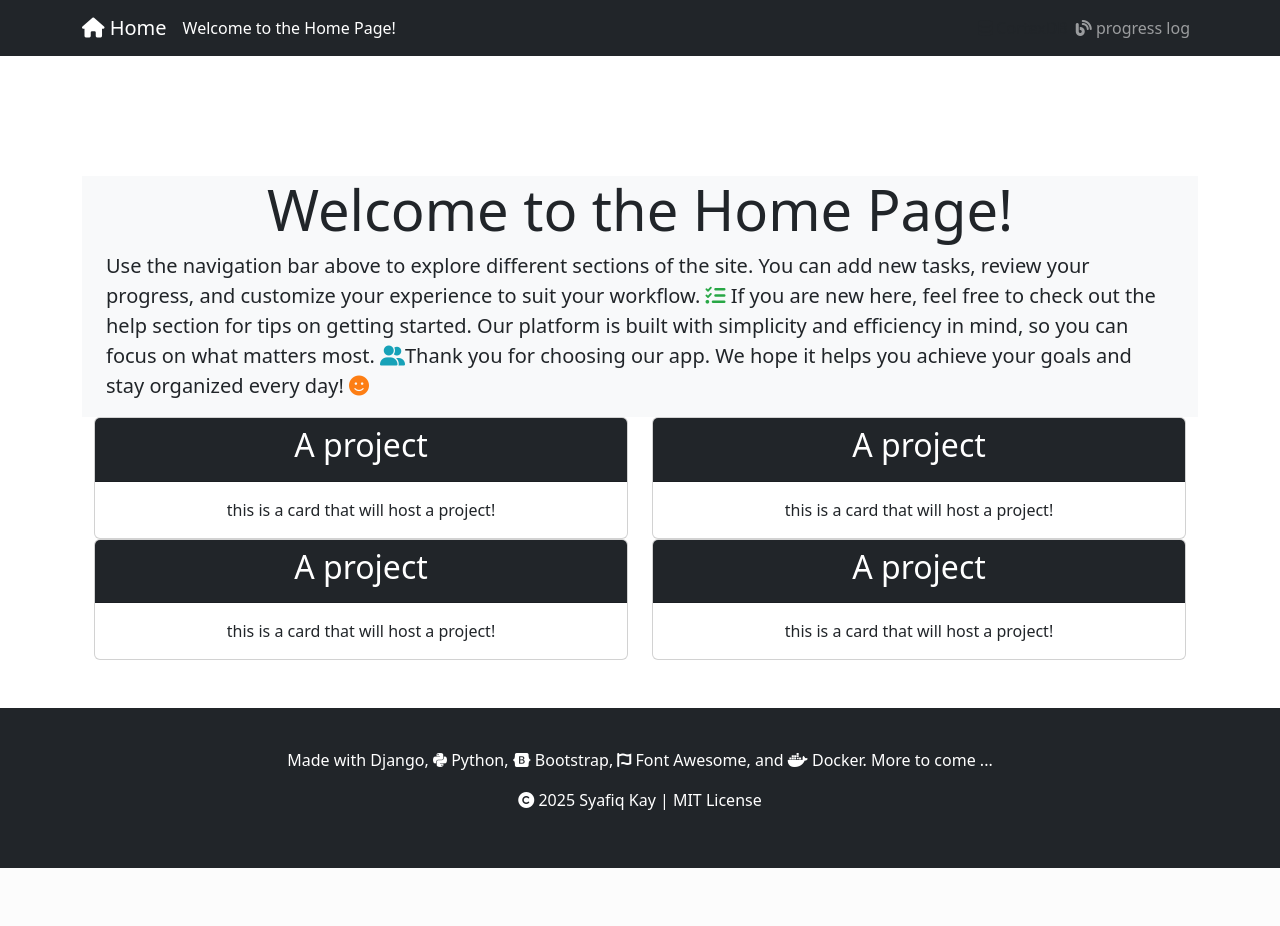
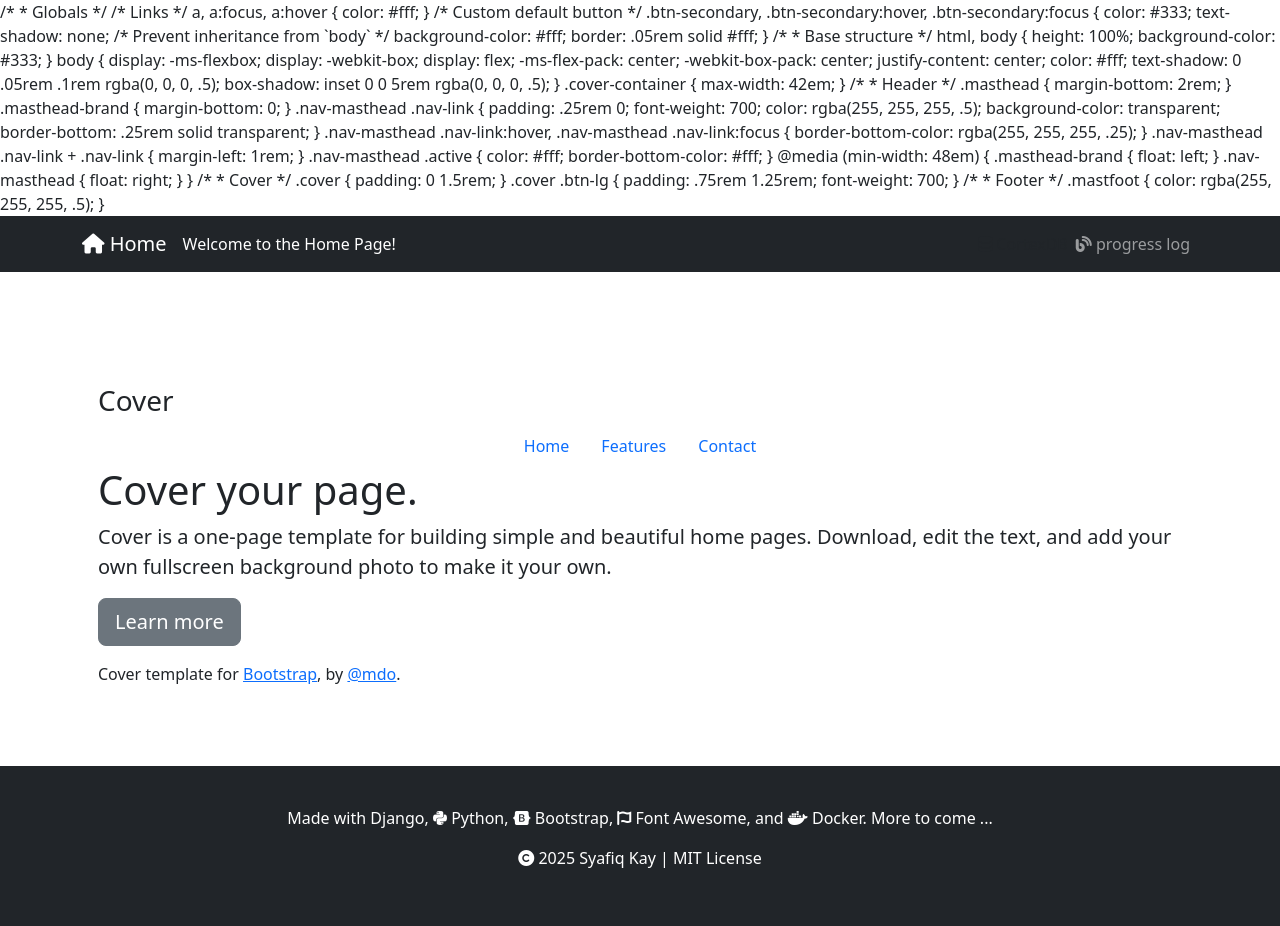
Before and after one commit to Syafiq-Kay-Ltd/MindStack, a Django app: page / in a window 1280 px wide. Before the commit the page ends 868 px from the top, so only its background shows below. Run offline with Django 5.2, Linux system fonts and the light colour scheme; some libraries are stand-ins or nearby versions.

Commit message:
feat: update home.html style

```diff
--- a/home/templates/home.html
+++ b/home/templates/home.html
@@ -4,65 +4,144 @@
     Home Page
 {% endblock %}
 
-{% block content %}
-<div class="container">
-    <br>
-    <div class="row">
-        <div class="jumbotron bg-light text-dark">
-            <div class="container">
-                <h2 class="display-4 text-center">{{ title|default:"Home" }}</h2>
-                <p class="lead">Use the navigation bar above to explore different sections of the site. You can add new tasks, review your progress, and customize your experience to suit your workflow.
-                    <i class="fas fa-tasks" style="color: #28a745;"></i> If you are new here, feel free to check out the help section for tips on getting started. Our platform is built with simplicity and efficiency in mind, so you can focus on what matters most.
-                    <i class="fas fa-user-friends" style="color: #17a2b8;"></i>Thank you for choosing our app. We hope it helps you achieve your goals and stay organized every day!
-                    <i class="fas fa-smile" style="color: #fd7e14;"></i>
-                </p>
-            </div>
-        </div>
-    </div>
-    <div class="row">
-        <div class="col-6">
-            <div class="card">
-                <div class="card-header bg-dark text-white">
-                    <h2 class="card-title text-center justify-content-center">A project</h2>
-                </div>
-                <div class="card-body text-center justify-content-center">
-                    <p class="card-text">this is a card that will host a project!</p>
-                </div>
-            </div>
-        </div>
-        <div class="col-6">
-            <div class="card">
-                <div class="card-header bg-dark text-white">
-                    <h2 class="card-title text-center justify-content-center">A project</h2>
-                </div>
-                <div class="card-body text-center justify-content-center">
-                    <p class="card-text">this is a card that will host a project!</p>
-                </div>
-            </div>
-        </div>
-    </div>
-    <div class="row">
-        <div class="col-6">
-            <div class="card">
-                <div class="card-header bg-dark text-white">
-                    <h2 class="card-title text-center justify-content-center">A project</h2>
-                </div>
-                <div class="card-body text-center justify-content-center">
-                    <p class="card-text">this is a card that will host a project!</p>
-                </div>
-            </div>
-        </div>
-        <div class="col-6">
-            <div class="card">
-                <div class="card-header bg-dark text-white">
-                    <h2 class="card-title text-center justify-content-center">A project</h2>
-                </div>
-                <div class="card-body text-center justify-content-center">
-                    <p class="card-text">this is a card that will host a project!</p>
-                </div>
-            </div>
-        </div>
-    </div>
-</div>
+{% block extra_css %}
+/*
+ * Globals
+ */
+
+/* Links */
+a,
+a:focus,
+a:hover {
+  color: #fff;
+}
+
+/* Custom default button */
+.btn-secondary,
+.btn-secondary:hover,
+.btn-secondary:focus {
+  color: #333;
+  text-shadow: none; /* Prevent inheritance from `body` */
+  background-color: #fff;
+  border: .05rem solid #fff;
+}
+
+
+/*
+ * Base structure
+ */
+
+html,
+body {
+  height: 100%;
+  background-color: #333;
+}
+
+body {
+  display: -ms-flexbox;
+  display: -webkit-box;
+  display: flex;
+  -ms-flex-pack: center;
+  -webkit-box-pack: center;
+  justify-content: center;
+  color: #fff;
+  text-shadow: 0 .05rem .1rem rgba(0, 0, 0, .5);
+  box-shadow: inset 0 0 5rem rgba(0, 0, 0, .5);
+}
+
+.cover-container {
+  max-width: 42em;
+}
+
+
+/*
+ * Header
+ */
+.masthead {
+  margin-bottom: 2rem;
+}
+
+.masthead-brand {
+  margin-bottom: 0;
+}
+
+.nav-masthead .nav-link {
+  padding: .25rem 0;
+  font-weight: 700;
+  color: rgba(255, 255, 255, .5);
+  background-color: transparent;
+  border-bottom: .25rem solid transparent;
+}
+
+.nav-masthead .nav-link:hover,
+.nav-masthead .nav-link:focus {
+  border-bottom-color: rgba(255, 255, 255, .25);
+}
+
+.nav-masthead .nav-link + .nav-link {
+  margin-left: 1rem;
+}
+
+.nav-masthead .active {
+  color: #fff;
+  border-bottom-color: #fff;
+}
+
+@media (min-width: 48em) {
+  .masthead-brand {
+    float: left;
+  }
+  .nav-masthead {
+    float: right;
+  }
+}
+
+
+/*
+ * Cover
+ */
+.cover {
+  padding: 0 1.5rem;
+}
+.cover .btn-lg {
+  padding: .75rem 1.25rem;
+  font-weight: 700;
+}
+
+
+/*
+ * Footer
+ */
+.mastfoot {
+  color: rgba(255, 255, 255, .5);
+}
 
 {% endblock %}
+
+{% block content %}
+<div class="cover-container d-flex h-100 p-3 mx-auto flex-column">
+    <header class="masthead mb-auto">
+        <div class="inner">
+            <h3 class="masthead-brand">Cover</h3>
+            <nav class="nav nav-masthead justify-content-center">
+                <a class="nav-link active" href="#">Home</a>
+                <a class="nav-link" href="#">Features</a>
+                <a class="nav-link" href="#">Contact</a>
+            </nav>
+        </div>
+    </header>
+    <main role="main" class="inner cover">
+        <h1 class="cover-heading">Cover your page.</h1>
+        <p class="lead">Cover is a one-page template for building simple and beautiful home pages. Download, edit the text, and add your own fullscreen background photo to make it your own.</p>
+        <p class="lead">
+          <a href="#" class="btn btn-lg btn-secondary">Learn more</a>
+        </p>
+      </main>
+
+      <footer class="mastfoot mt-auto">
+        <div class="inner">
+          <p>Cover template for <a href="https://getbootstrap.com/">Bootstrap</a>, by <a href="https://twitter.com/mdo">@mdo</a>.</p>
+        </div>
+      </footer>
+    </div>
+{% endblock %}
```
